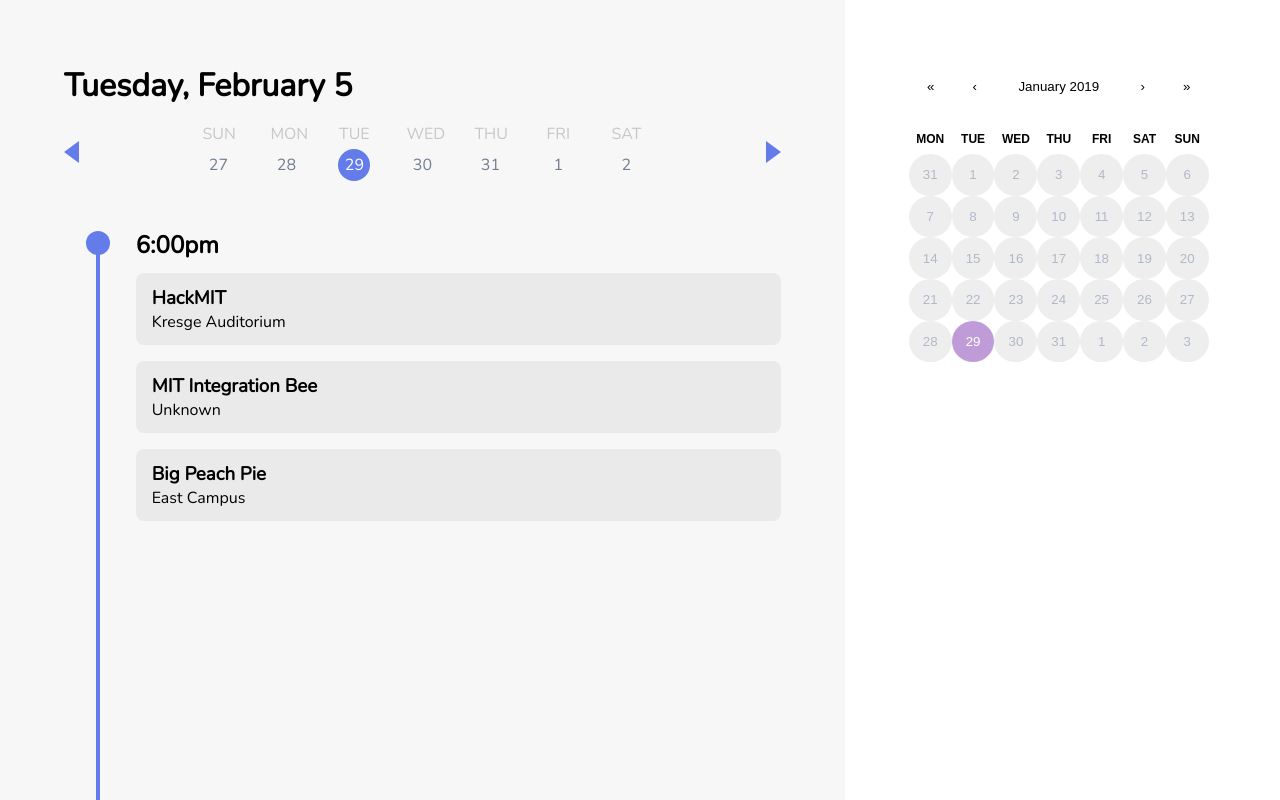
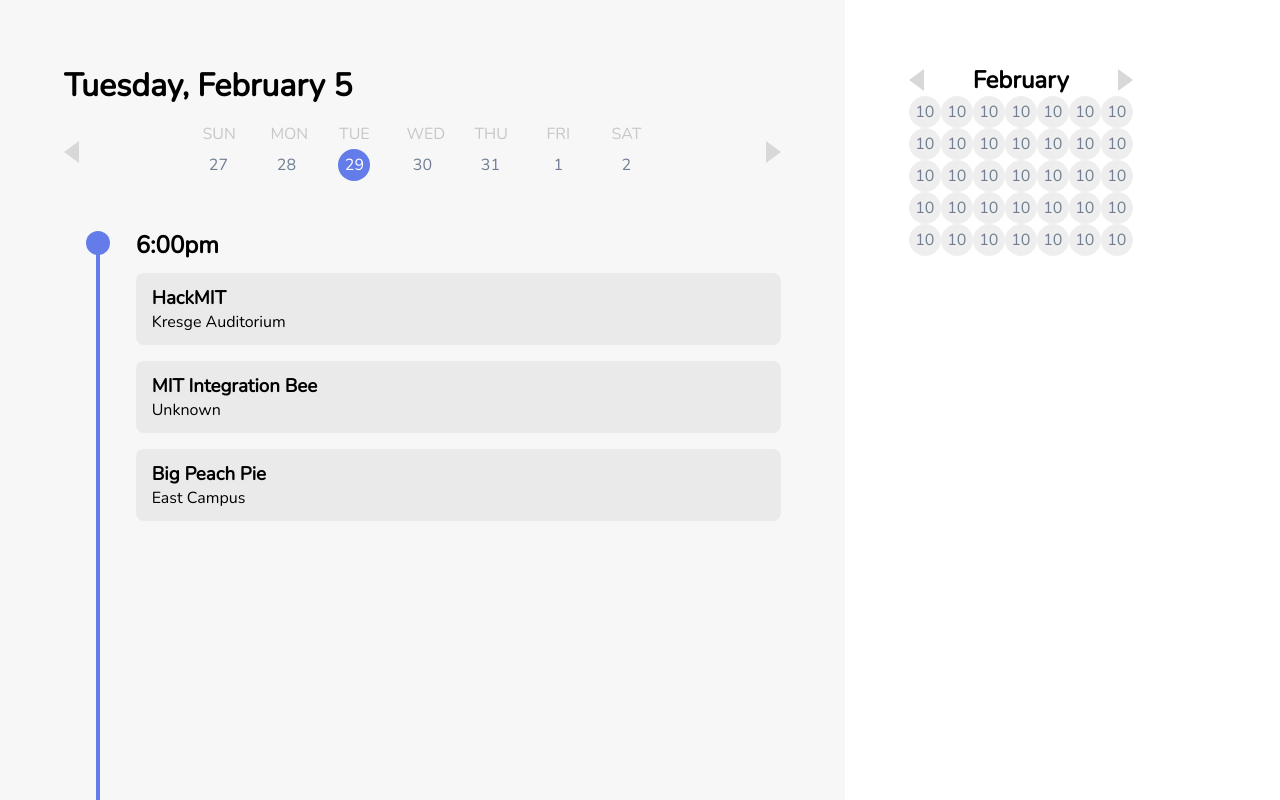
Before and after one commit to dormspam/frontend, a React (Create React App) app: page / in a window 1280 px wide. Shown: the top 800 px of the page. Built offline with nearby package versions, Linux system fonts and the light colour scheme.

Commit message:
Add super skeletal new calendar

```diff
--- a/package.json
+++ b/package.json
@@ -4,7 +4,6 @@
   "private": true,
   "dependencies": {
     "react": "^16.7.0",
-    "react-calendar": "^2.18.1",
     "react-dom": "^16.7.0",
     "react-router": "^4.3.1",
     "react-router-dom": "^4.3.1",
--- a/src/components/home/filter/HomeFilterWeekBar.css
+++ b/src/components/home/filter/HomeFilterWeekBar.css
@@ -16,7 +16,7 @@
   height: 0;
   border-top: 11px solid transparent;
   border-bottom: 11px solid transparent;
-  border-right: 15px solid #637cea;
+  border-right: 15px solid #D8D8D8;
 }
 
 .HomeFilterWeekBar .right-button {
@@ -24,5 +24,5 @@
   height: 0;
   border-top: 11px solid transparent;
   border-bottom: 11px solid transparent;
-  border-left: 15px solid #637cea;
+  border-left: 15px solid #D8D8D8;
 }
--- a/src/components/home/header/HomeHeaderCalendar.css
+++ b/src/components/home/header/HomeHeaderCalendar.css
@@ -1,25 +1,28 @@
-.react-calendar {
-  width: 300px;
-  max-width: 100%;
-  border: none;
+.HomeHeaderCalendar .calendar {
+  display: flex;
+  flex-wrap: wrap;
+  width: 224px;
 }
 
-.react-calendar__tile {
-  color: #B0B9C7;
-  background: #EEEEEE;
-  border-radius: 50%;
-  padding: 1em;
+.HomeHeaderCalendar .header {
+  display: flex;
+  justify-content: space-between;
+  align-items: center;
+  width: 224px;
 }
 
-.react-calendar__tile--active {
-  color: #FFF;
-  background-color: #BF9BD8;
-  border-radius: 50%;
-  border: 1em solid #FFF;
-
+.HomeHeaderCalendar .left-button {
+  width: 0;
+  height: 0;
+  border-top: 11px solid transparent;
+  border-bottom: 11px solid transparent;
+  border-right: 15px solid #D8D8D8;
 }
 
-abbr {
-  background: none;
-  text-decoration: none;
+.HomeHeaderCalendar .right-button {
+  width: 0;
+  height: 0;
+  border-top: 11px solid transparent;
+  border-bottom: 11px solid transparent;
+  border-left: 15px solid #D8D8D8;
 }
--- a/src/components/home/header/HomeHeaderCalendar.js
+++ b/src/components/home/header/HomeHeaderCalendar.js
@@ -1,29 +1,68 @@
 import React, { Component } from "react";
-import Calendar from 'react-calendar';
 import "./HomeHeaderCalendar.css";
+
+import HomeHeaderCalendarDayItem from "./HomeHeaderCalendarDayItem";
 
 class HomeHeaderCalendar extends Component {
   constructor(props) {
     super(props);
 
     this.state = {
-      date: new Date(),
+      day: new Date(),
     };
-
-    this.onChange = this.onChange.bind(this);
-  }
-
-  onChange(date) {
-    this.setState({ date });
   }
 
   render() {
     return (
       <div className="HomeHeaderCalendar">
-        <Calendar
-          onChange={this.onChange}
-          value={this.state.date}
-        />
+        <div className="header">
+          <div className="left-button" />
+          <h2>February</h2>
+          <div className="right-button" />
+        </div>
+        <div className="calendar">
+
+          <HomeHeaderCalendarDayItem />
+          <HomeHeaderCalendarDayItem />
+          <HomeHeaderCalendarDayItem />
+          <HomeHeaderCalendarDayItem />
+          <HomeHeaderCalendarDayItem />
+          <HomeHeaderCalendarDayItem />
+          <HomeHeaderCalendarDayItem />
+
+          <HomeHeaderCalendarDayItem />
+          <HomeHeaderCalendarDayItem />
+          <HomeHeaderCalendarDayItem />
+          <HomeHeaderCalendarDayItem />
+          <HomeHeaderCalendarDayItem />
+          <HomeHeaderCalendarDayItem />
+          <HomeHeaderCalendarDayItem />
+
+          <HomeHeaderCalendarDayItem />
+          <HomeHeaderCalendarDayItem />
+          <HomeHeaderCalendarDayItem />
+          <HomeHeaderCalendarDayItem />
+          <HomeHeaderCalendarDayItem />
+          <HomeHeaderCalendarDayItem />
+          <HomeHeaderCalendarDayItem />
+
+          <HomeHeaderCalendarDayItem />
+          <HomeHeaderCalendarDayItem />
+          <HomeHeaderCalendarDayItem />
+          <HomeHeaderCalendarDayItem />
+          <HomeHeaderCalendarDayItem />
+          <HomeHeaderCalendarDayItem />
+          <HomeHeaderCalendarDayItem />
+
+          <HomeHeaderCalendarDayItem />
+          <HomeHeaderCalendarDayItem />
+          <HomeHeaderCalendarDayItem />
+          <HomeHeaderCalendarDayItem />
+          <HomeHeaderCalendarDayItem />
+          <HomeHeaderCalendarDayItem />
+          <HomeHeaderCalendarDayItem />
+        </div>
+
       </div>
     );
   }
--- /dev/null
+++ b/src/components/home/header/HomeHeaderCalendarDayItem.css
@@ -0,0 +1,27 @@
+.HomeFilterWeekBarDayItem {
+  display: inline-block;
+}
+
+.HomeHeaderCalendarDayItem.active .circle {
+  background: #637cea;
+  border-radius: 16px;
+  height: 32px;
+  width: 32px;
+}
+
+.HomeHeaderCalendarDayItem .circle {
+  background: #EEEEEE;
+  border-radius: 16px;
+  height: 32px;
+  width: 32px;
+}
+
+.HomeHeaderCalendarDayItem .circle .day {
+  color: #707D93;
+  line-height: 32px;
+  text-align: center;
+}
+
+.HomeHeaderCalendarDayItem.active .circle .day {
+  color: #fff;
+}
--- /dev/null
+++ b/src/components/home/header/HomeHeaderCalendarDayItem.js
@@ -0,0 +1,18 @@
+import React, { Component } from "react";
+import "./HomeHeaderCalendarDayItem.css";
+
+class HomeHeaderCalendarDayItem extends Component {
+  render() {
+    return (
+      // <div className={"HomeHeaderCalendarDayItem" + (this.props.data.active ? " active" : "")}>
+      <div className="HomeHeaderCalendarDayItem">
+        <div className="circle">
+          {/* <p className="day">{this.props.data.date}</p> */}
+          <p className="day">10</p>
+        </div>
+      </div>
+    );
+  }
+}
+
+export default HomeHeaderCalendarDayItem;
```
Also changed, not shown: 1 other file (tests, documents, lock files or other folders).
